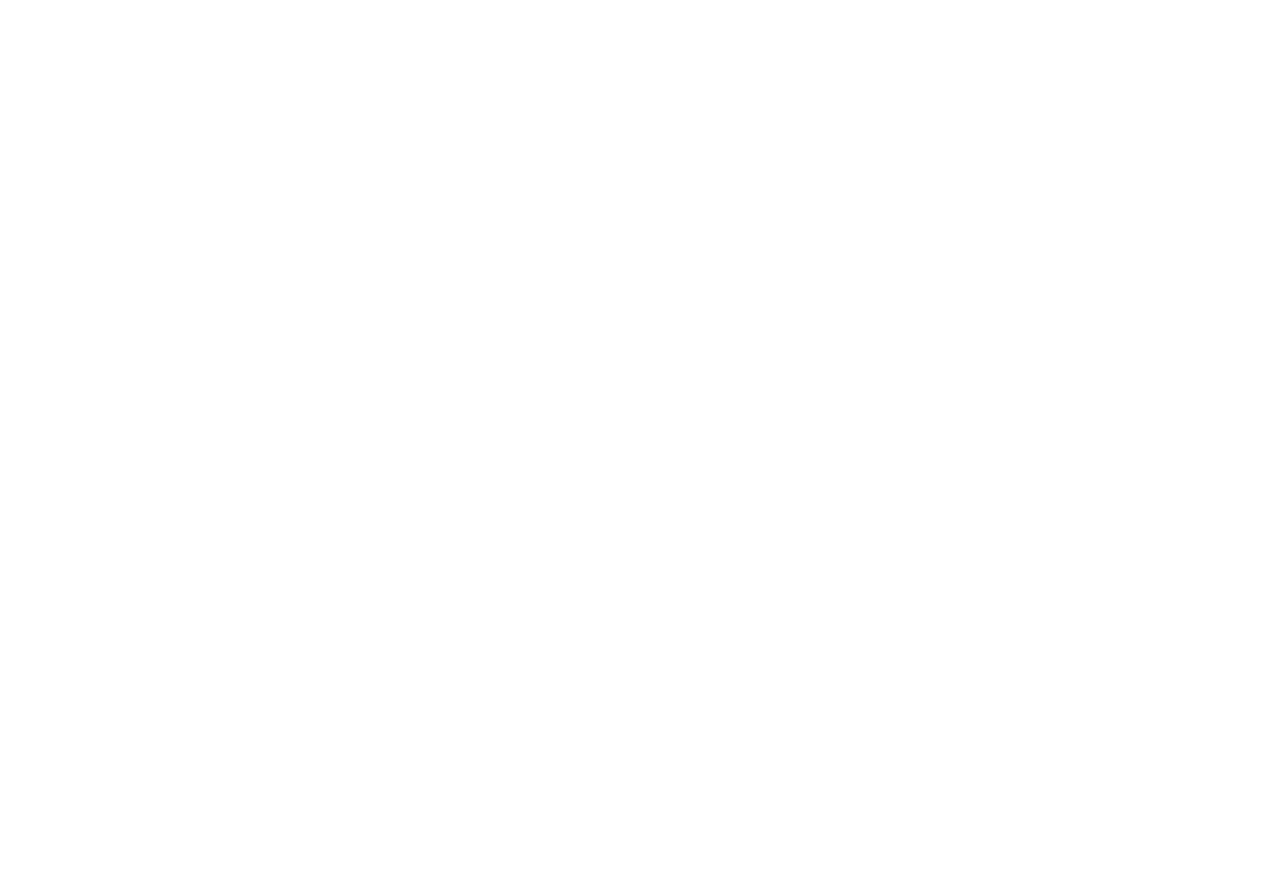
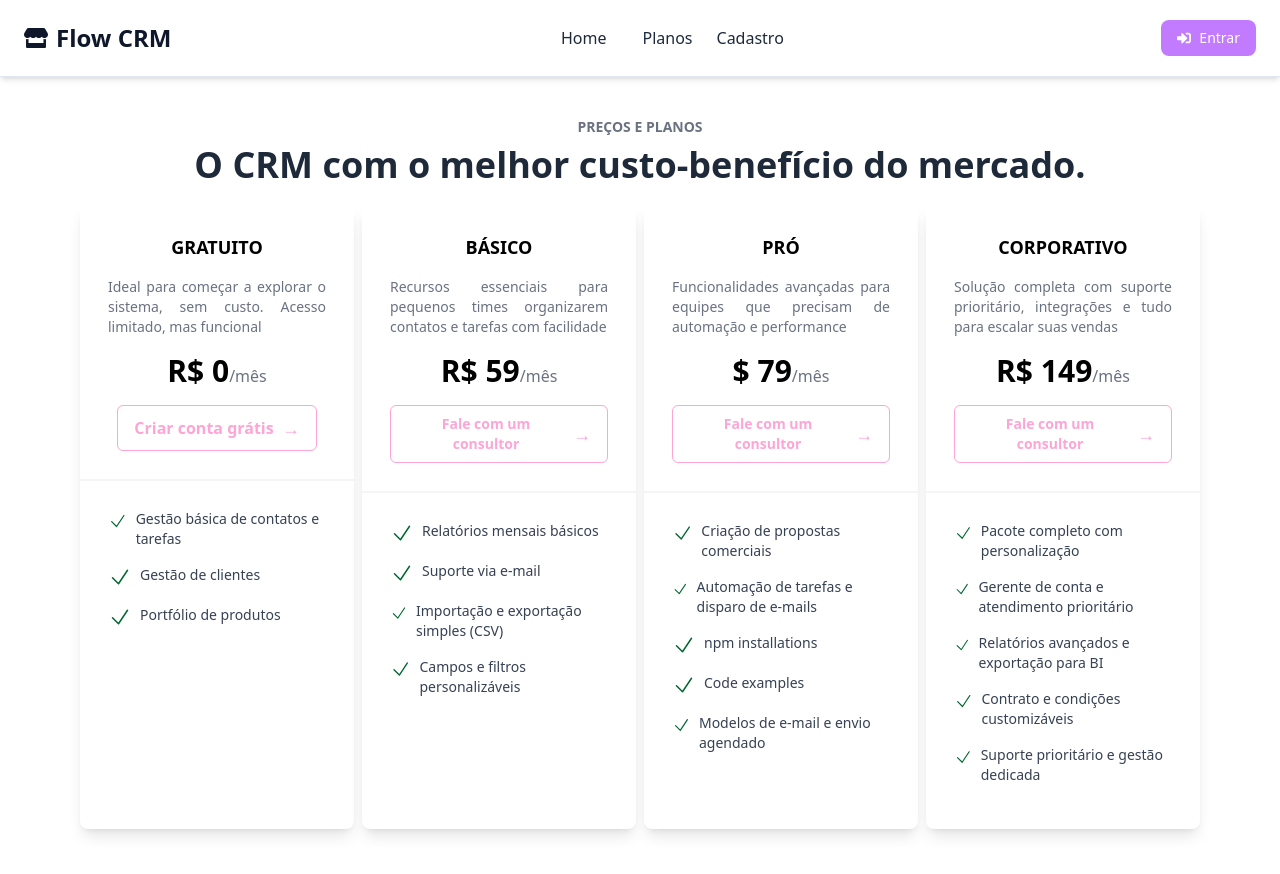
Before and after one commit to Grupo-02-Turma-JavaScript-07/Sistema-CRM-Front, a React (Vite) app: page /planos in a window 1280 px wide. Before the commit this address had no page. Shown: the top 874 px of the page. Before the commit the page ends 800 px from the top, so only its background shows below. Built offline with nearby package versions, Linux system fonts and the light colour scheme.

Commit message:
feat: integrando a page Planos com a Navbar

```diff
--- a/src/App.tsx
+++ b/src/App.tsx
@@ -1,6 +1,7 @@
 import './App.css'
 import { BrowserRouter, Route, Routes } from 'react-router-dom';
 import Home from './pages/home/Home';
+import Plano from './pages/plano/Plano';
 
 function App() {
 
@@ -11,6 +12,7 @@
           <Routes>
             <Route path="/" element={<Home />} />
             <Route path="/home" element={<Home />} />
+            <Route path='/planos' element={<Plano />} />
           </Routes>
         </div>
       {/* <Footer /> */}
--- a/src/pages/plano/Plano.tsx
+++ b/src/pages/plano/Plano.tsx
@@ -1,8 +1,9 @@
-import React from 'react';
+import NavHome from '../../components/navbarHome/NavbarHome';
 
 function Plano() {
   return (
-    <div className="flex flex-col items-center justify-center text-center min-h-screen px-4">
+    <><NavHome />
+    <div className="flex flex-col mt-10 items-center justify-center text-center min-h-screen px-4">
       <h6 className="text-sm font-semibold text-gray-500 mb-2">PREÇOS E PLANOS</h6>
       <h1 className="text-3xl md:text-4xl font-bold text-gray-800">
         O CRM com o melhor custo-benefício do mercado.
@@ -395,6 +396,7 @@
         </div>
       </section>
     </div>
+    </>
   )
 }
 
```
